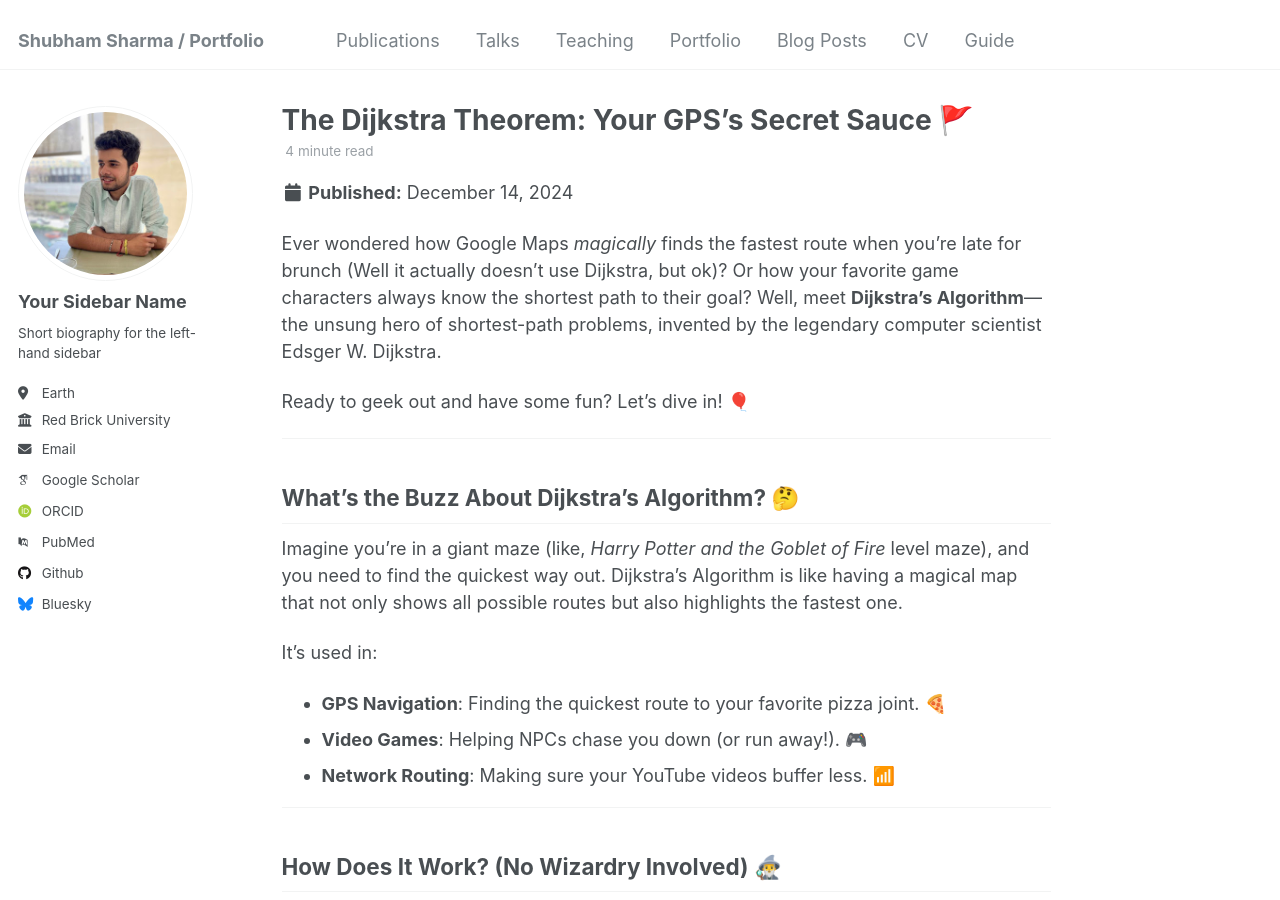
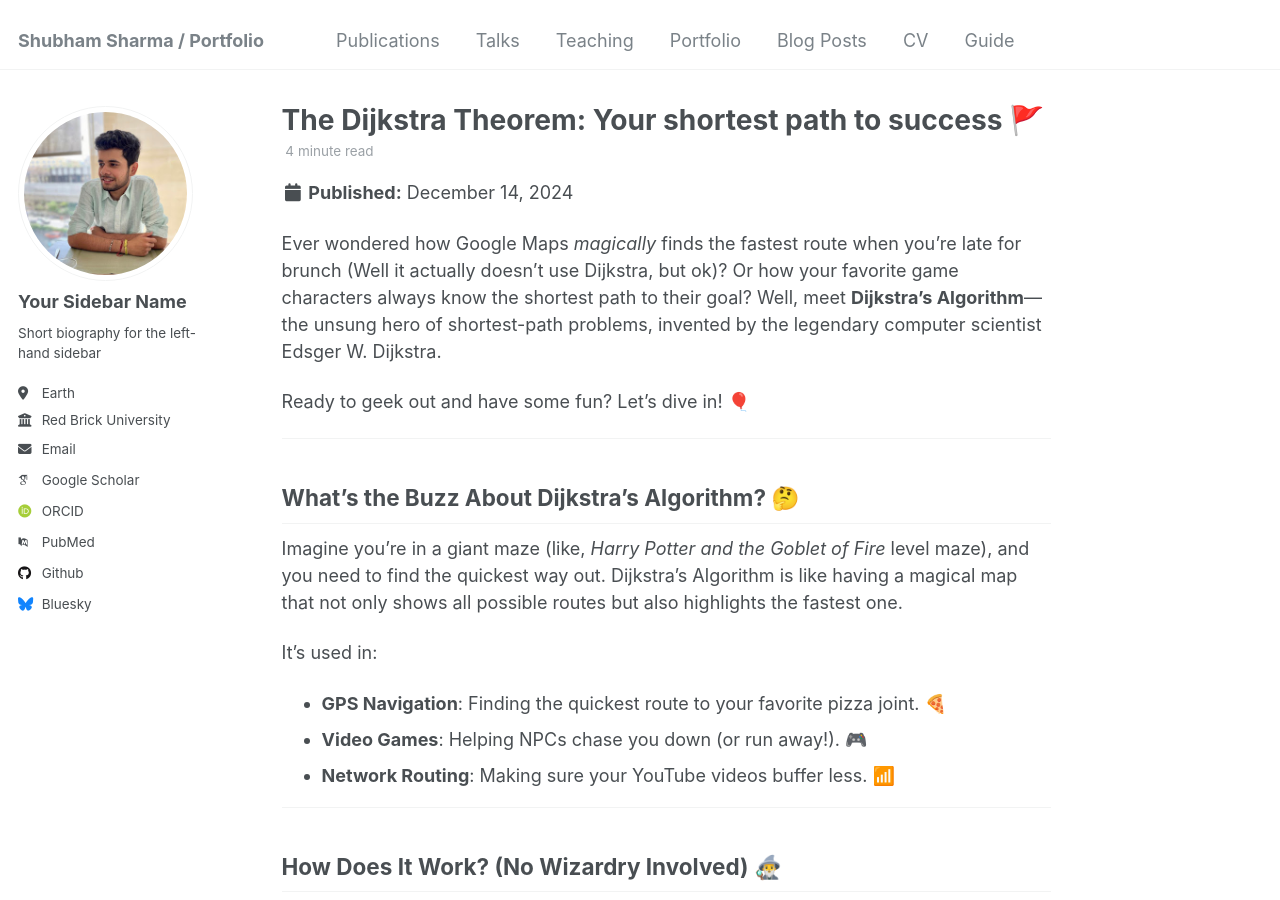
Before and after one commit to shubhamsrkdev/shubhamsrkdev.github.io, a Jekyll site: the page built from _posts/2024-12-14-future-post.md, in a window 1280 px wide and 900 px high. Built offline with Jekyll 4.4.1, drawn with Linux system fonts in a browser that asks for light colours; some web fonts are replaced.

Commit message:
Update 2024-12-14-future-post.md

```diff
--- a/_posts/2024-12-14-future-post.md
+++ b/_posts/2024-12-14-future-post.md
@@ -1,5 +1,5 @@
 ---
-title: "The Dijkstra Theorem: Your GPS's Secret Sauce 🚩"
+title: "The Dijkstra Theorem: Your shortest path to success 🚩"
 date: 2024-12-14
 permalink: /posts/2024/12/blog-post-4/
 tags:
```
